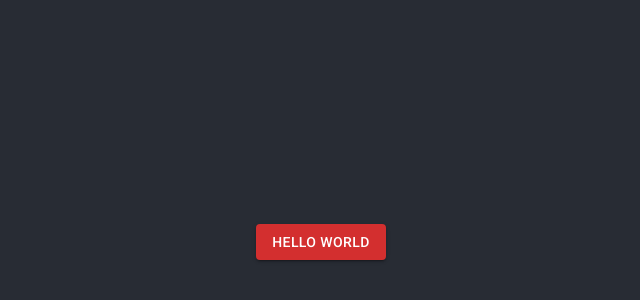
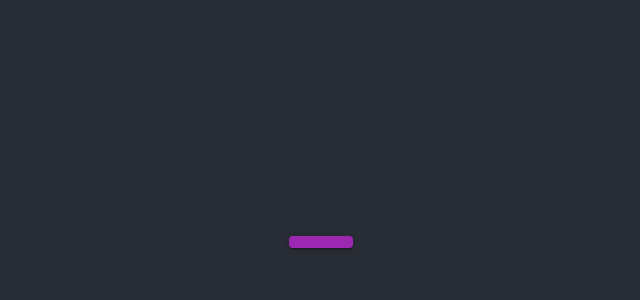
Before and after one commit to ChristopherB91/testpro1, a React (Create React App) app: page / in a window 1280 px wide. Shown: the part 158-458 px from the top of the page, without its empty margins (319-959 px from the left). Built offline with nearby package versions, Linux system fonts and the light colour scheme.

Commit message:
changing colors adding props

```diff
--- a/src/Components/button.js
+++ b/src/Components/button.js
@@ -1,8 +1,8 @@
 import * as React from 'react';
 import { Button } from '@mui/material/';
 
-function Button1() {
-    return <Button color='error' variant = 'contained'>Hello World</Button>
+function Button1(props) {
+    return <Button color='secondary' variant = 'contained'>{props.txt}</Button>
 }
 
 export default Button1
```
